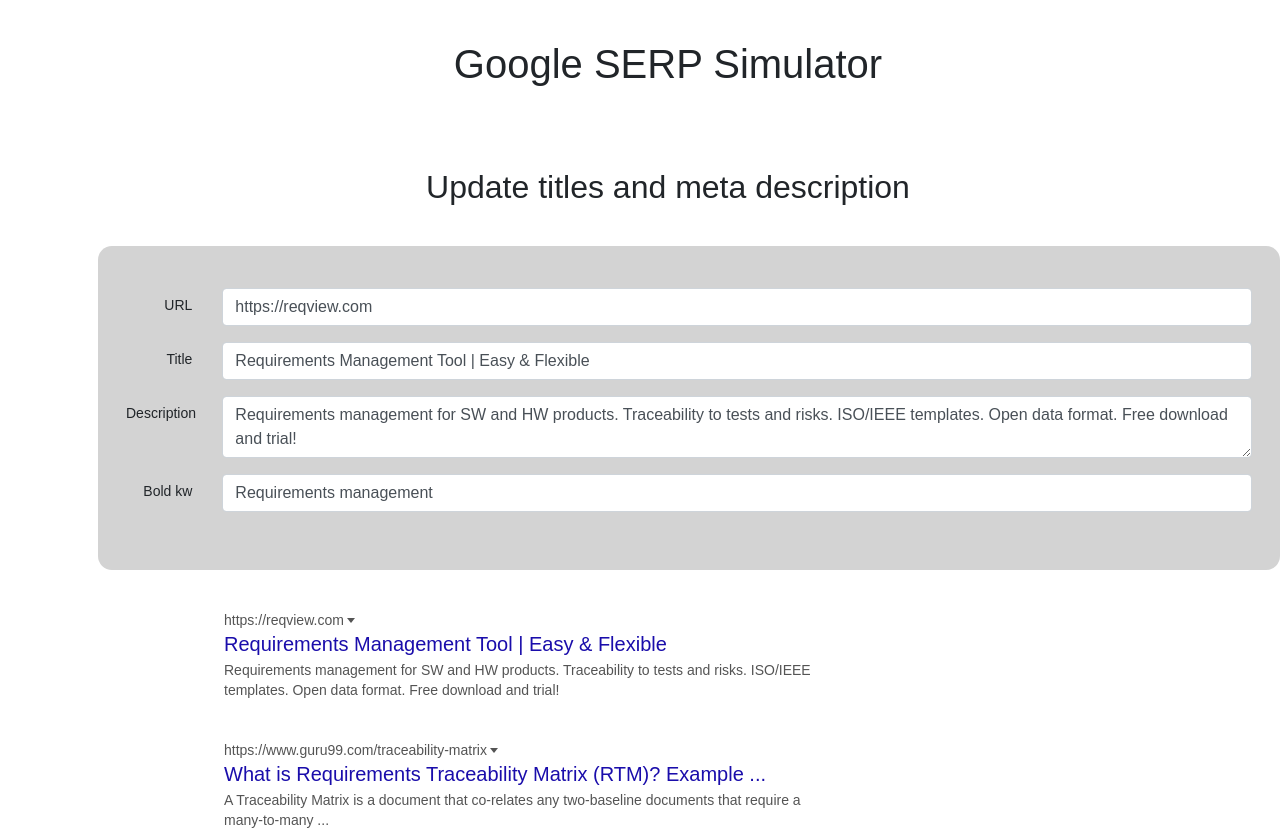
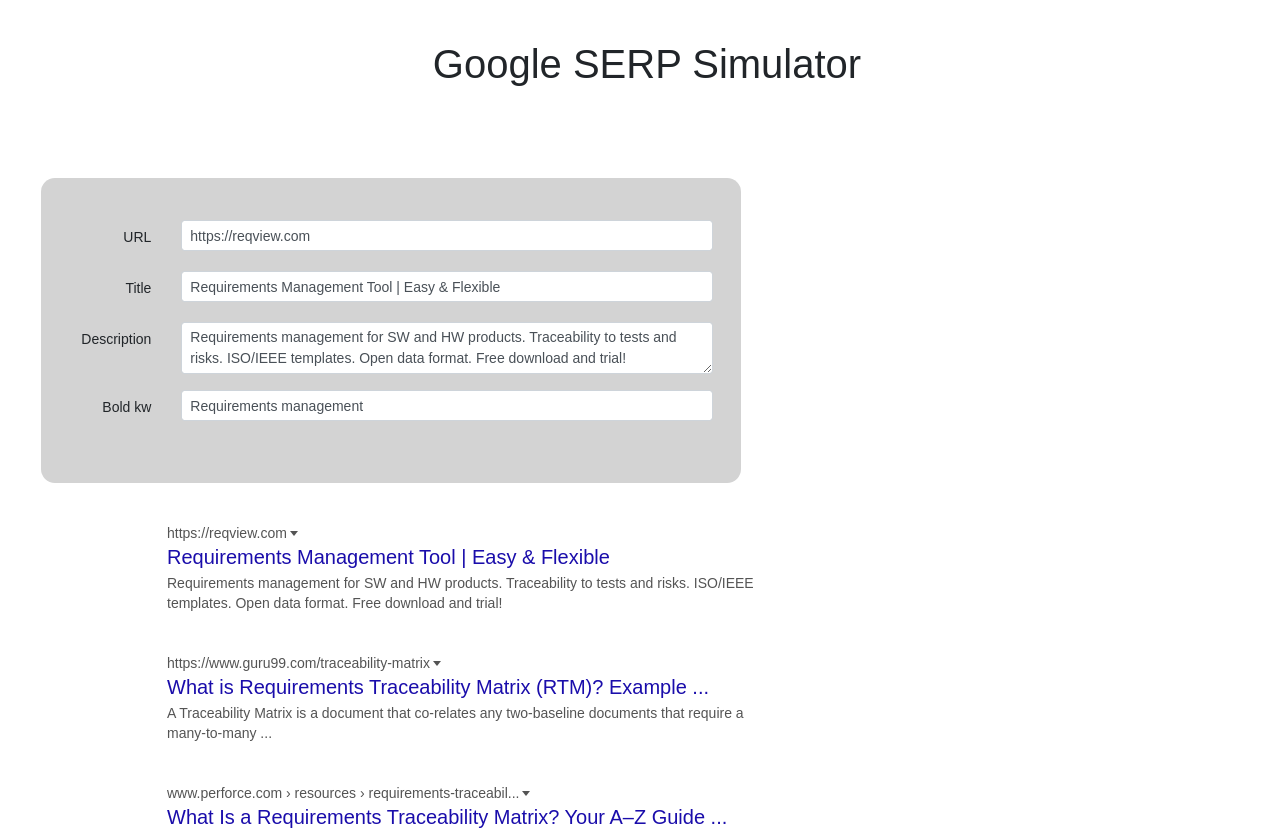
Before and after one commit to tomnovacek/SERP-simulator, a React (Create React App) app: page / in a window 1280 px wide. Shown: the top 830 px of the page. Built offline with nearby package versions, Linux system fonts and the light colour scheme.

Commit message:
Two columns styling
Crawl component deleted, class names fixed.

```diff
--- a/src/App.js
+++ b/src/App.js
@@ -1,7 +1,6 @@
 import React, { useState } from "react";
 import { Form, FormGroup, Label, Col, Input } from "reactstrap";
 import "./styles.css";
-import Crawl from "./Crawl";
 import Serp from "./Serp";
 import "bootstrap/dist/css/bootstrap.min.css";
 
@@ -20,19 +19,18 @@
   return (
     <div className="App">
       <h1>Google SERP Simulator</h1>
-      <div>
-        <h2>Update titles and meta description</h2>
-        <div>
-          <Form>
+      <div className="row">
+        <div className="column">
+          <Form className="form">
             <FormGroup row>
-              <Label sm={1} for="formGroupExampleInput">
+              <Label sm={2} for="url">
                 URL
               </Label>
               <Col>
                 <Input
-                  sm={11}
+                  sm={10}
                   type="text"
-                  className="form-control"
+                  className="form-control-sm"
                   id="url"
                   name="url"
                   defaultValue="https://reqview.com"
@@ -41,14 +39,14 @@
               </Col>
             </FormGroup>
             <FormGroup row>
-              <Label sm={1} for="formGroupExampleInput">
+              <Label sm={2} for="title">
                 Title
               </Label>
               <Col>
                 <Input
-                  sm={11}
+                  sm={10}
                   type="text"
-                  className="form-control"
+                  className="form-control-sm"
                   name="title"
                   id="title"
                   defaultValue="Requirements Management Tool | Easy & Flexible"
@@ -57,14 +55,14 @@
               </Col>
             </FormGroup>
             <FormGroup row>
-              <Label sm={1} for="formGroupExampleInput2">
+              <Label sm={2} for="description">
                 Description
               </Label>
               <Col>
                 <Input
                   sm={11}
                   type="textarea"
-                  className="form-control"
+                  className="form-control-sm"
                   name="description"
                   id="description"
                   defaultValue="Requirements management for SW and HW products. Traceability to tests and risks. ISO/IEEE templates. Open data format. Free download and trial!"
@@ -73,14 +71,14 @@
               </Col>
             </FormGroup>
             <FormGroup row>
-              <Label sm={1} for="formGroupExampleInput2">
+              <Label sm={2} for="keyword">
                 Bold kw
               </Label>
               <Col>
                 <Input
-                  sm={11}
+                  sm={10}
                   type="text"
-                  classNameName="form-control"
+                  className="form-control-sm"
                   id="keyword"
                   defaultValue="Requirements management"
                 />
@@ -89,7 +87,7 @@
             {/*  <button>Update</button> */}
           </Form>
         </div>
-
+          <div className="column">
             <Serp
               url={state.url ? state.url : url}
               title={state.title ? state.title : title}
@@ -106,7 +104,7 @@
               description="A traceability matrix in software testing — otherwise known as a test matrix — is used to prove that tests have been run. It documents test cases, test runs, and test results. Requirements and issues may also be used in a test matrix."
             />
             <Serp
-          url="www.reqview.com › blog › 2016-05-31-news-end-to-e..." //tracability matrix
+              url="www.reqview.com › blog › 2016-05-31-news-end-to-e..." //traceability matrix
               title="How To Progress from Traceability Matrix to Automatic Reports?"
               description="Dec 30, 2020 — A traceability matrix is a table displaying relations between high-level stakeholder requirements, detailed software or hardware requirements, ..."
             />
@@ -120,6 +118,7 @@
             <Serp url={url} title={title} description={description} />
           </div>
       </div>
+    </div>
   );
 }
 
--- a/src/styles.css
+++ b/src/styles.css
@@ -4,7 +4,7 @@
   font-family: Arial;
   font-size: 14px;
   background-color: rgb(255, 255, 255);
-  margin-left: 4em;
+  margin-left: 1em;
 }
 form {
   margin-left: 3em;
@@ -19,21 +19,15 @@
   margin-bottom: 0.625em;
 }
 
-input {
-  width: 130px;
-}
 h1,
 h2,
 h3 {
   padding: 1em 1em;
 }
-
-.short {
-  width: 250px;
-}
-
-.long {
-  width: 950px;
+.form {
+  margin-top: 3em;
+  width: 700px;
+  font-size: 14px;
 }
 
 .serp-preview {
```
Also changed, not shown: 1 other file (tests, documents, lock files or other folders). Lines whose indentation alone changed are shown as unchanged.
